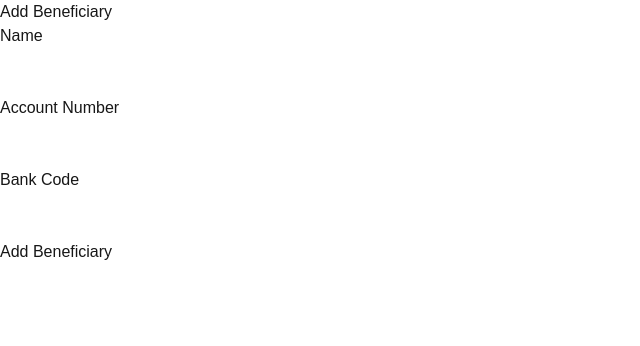
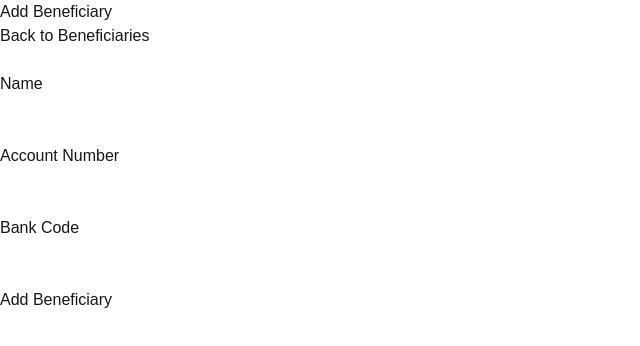
Before and after one commit to Tilak-Codex/banking-app, a Next.js app in the folder frontend/: page /customers/1/beneficiaries/create in a window 1280 px wide. Shown: the top 346 px of the page, without its empty margins (0-640 px from the left). Built offline with nearby package versions, Linux system fonts and the light colour scheme; no server answers.

Commit message:
feat:add back to beneficiary navigation

```diff
--- a/frontend/src/app/customers/[id]/beneficiaries/create/page.tsx
+++ b/frontend/src/app/customers/[id]/beneficiaries/create/page.tsx
@@ -7,6 +7,7 @@ import {
   beneficiaryApi,
   BeneficiaryRequest,
 } from "@/api/beneficiaryApi";
+import Link from "next/link";
 
 export default function CreateBeneficiaryPage() {
   const params = useParams();
@@ -109,7 +110,7 @@ export default function CreateBeneficiaryPage() {
   return (
     <main>
       <h1>Add Beneficiary</h1>
-
+<Link href={`/customers/${customerId}/beneficiaries`}> Back to Beneficiaries </Link> <br /> <br />
       {error && <p>{error}</p>}
 
       <form onSubmit={handleSubmit}>
--- a/frontend/src/app/customers/create/page.tsx
+++ b/frontend/src/app/customers/create/page.tsx
@@ -3,6 +3,7 @@
 import { FormEvent, useState } from "react";
 import { useRouter } from "next/navigation";
 import { customerApi, CustomerRequest } from "@/api/customerApi";
+import Link from "next/link";
 
 export default function CreateCustomerPage() {
   const router = useRouter();
@@ -81,7 +82,7 @@ export default function CreateCustomerPage() {
   return (
     <main>
       <h1>Create Customer</h1>
-
+      <Link href="/customers"> Back to Customers </Link> <br /> <br />
       {error && <p>{error}</p>}
 
       <form onSubmit={handleSubmit}>
```
